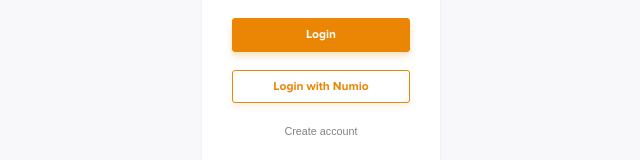
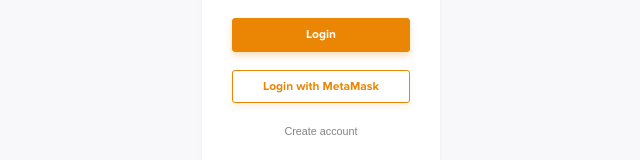
Before and after one commit to WillSaveTime/CryptoToToolsDAO, a React (Create React App) app in the folder frontend/: page /auth/log_in in a window 1280 px wide. Shown: the part 464-624 px from the top of the page, without its empty margins (319-959 px from the left). Built offline with nearby package versions, Linux system fonts and the light colour scheme; a web font is replaced by a local one.

Commit message:
connect wallet

```diff
--- a/frontend/src/User/Auth/LogIn/index.tsx
+++ b/frontend/src/User/Auth/LogIn/index.tsx
@@ -1,4 +1,4 @@
-import React, { useState } from 'react'
+import React, { useEffect, useState } from 'react'
 import { Link, Redirect } from 'react-router-dom'
 import Layout from '../Layout'
 import { Title } from '../Shared'
@@ -14,9 +14,18 @@
 }
 
 export default ({ setAccessToken }: Props) => {
+
   const [logined, setLogined] = useState(false)
   const [email, setEmail] = useState('')
   const [password, setPassword] = useState('')
+  const [isMetamaskInstalled, setIsMetamaskInstalled] = useState<boolean>(false);
+  const [account, setAccount] = useState<string | null>(null);
+
+  useEffect(() => {
+    if((window as any).ethereum) {
+      setIsMetamaskInstalled(true)
+    }
+  }, [])
 
   const handleLogin = async () => {
     const res: any = await login(email, password);
@@ -28,6 +37,20 @@
       toast.error('Email or password is not correct!');
     }
   }
+
+  const connectWallet = async () => {
+    (window as any).ethereum
+      .request({
+        method: "eth_requestAccounts",
+      })
+      .then((accounts: string[]) => {
+        setAccount(accounts[0]);
+      })
+      .catch((error: any) => {
+        alert(`Something went wrong: ${error}`);
+      })
+  }
+
   if (logined)
     return <Redirect to={routes.root()}/>
 
@@ -38,8 +61,8 @@
     <div className={style.forgot}>Forgot passport?</div>
     <div className={style.buttons}>
       <Button onClick={() => handleLogin()} className={style.button} primary shadow>Login</Button>
-      <Button component={Link} to={routes.auth.logInWithNumio()} className={style.button} primary outline shadow>
-        Login with Numio
+      <Button onClick={() => connectWallet()} className={style.button} primary outline shadow>
+        Login with MetaMask
       </Button>
       <Link to={routes.auth.signUp()} className={style.center}>
         <div className={style.textButton}>Create account</div>
```
Also changed, not shown: frontend/public/index.html (+0 -10 lines).
